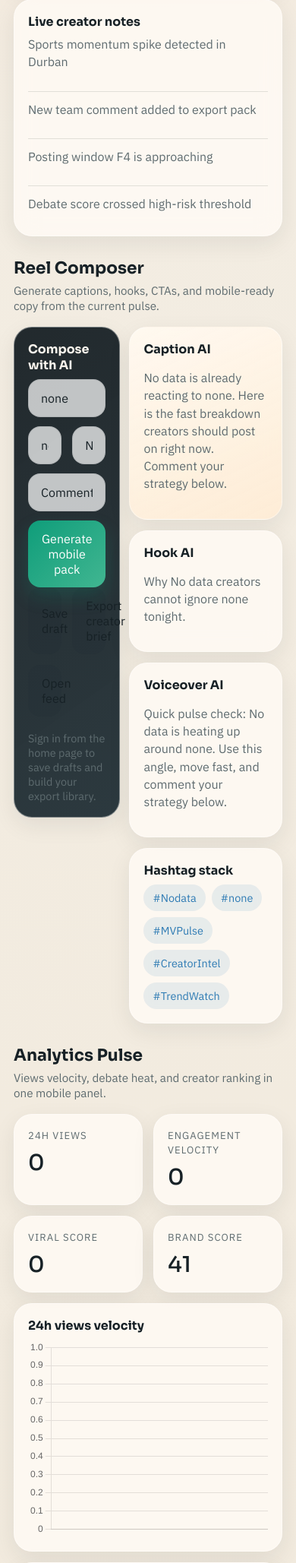
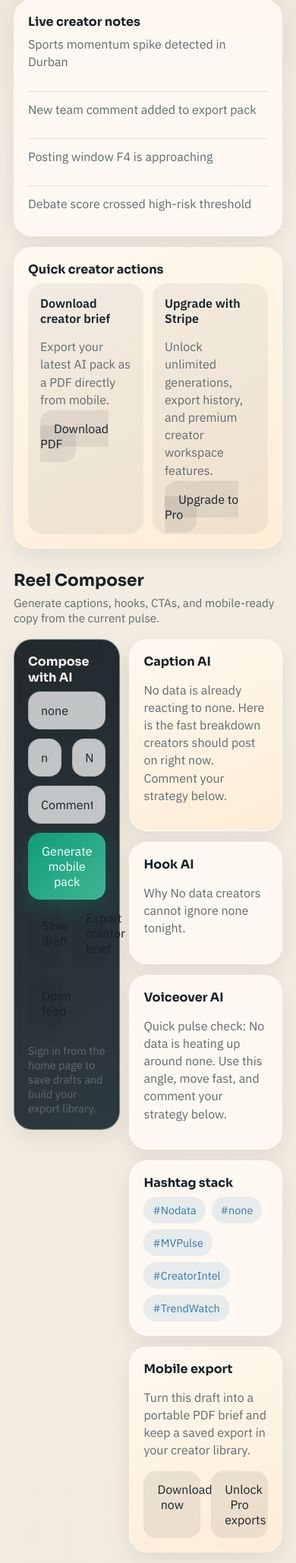
Before and after one commit to IbrahimMyeza/mv-pulse, a Flask app: page /tv in a window 390 px wide. Shown: the part 1770-3827 px from the top of the page at 76% size. Run offline with Flask 3, Linux system fonts and the light colour scheme; some libraries are stand-ins or nearby versions.

Commit message:
Improve mobile export and auth UX

```diff
--- a/app.py
+++ b/app.py
@@ -51,7 +51,9 @@ def home():
     if user_id:
         current_user = db.session.get(User, user_id)
 
-    return render_template("index.html", current_user=current_user)
+    auth_message = session.pop("auth_message", None)
+
+    return render_template("index.html", current_user=current_user, auth_message=auth_message)
 
 with app.app_context():
     db.create_all()
--- a/templates/dashboard.html
+++ b/templates/dashboard.html
@@ -517,6 +517,29 @@
             gap: 12px;
         }
 
+        .cta-grid {
+            display: grid;
+            grid-template-columns: repeat(2, minmax(0, 1fr));
+            gap: 12px;
+        }
+
+        .cta-card {
+            padding: 16px;
+            border-radius: 20px;
+            background: rgba(23, 33, 38, 0.06);
+        }
+
+        .cta-card strong {
+            display: block;
+            margin-bottom: 8px;
+        }
+
+        .full-width {
+            width: 100%;
+            justify-content: center;
+            text-align: center;
+        }
+
         .library-item {
             padding: 14px;
             border-radius: 18px;
@@ -682,6 +705,22 @@
                         {% endfor %}
                     </ul>
                 </article>
+
+                <article class="card highlight">
+                    <h3>Quick creator actions</h3>
+                    <div class="cta-grid">
+                        <div class="cta-card">
+                            <strong>Download creator brief</strong>
+                            <p>Export your latest AI pack as a PDF directly from mobile.</p>
+                            <a class="action-link full-width" href="/download-pack">Download PDF</a>
+                        </div>
+                        <div class="cta-card">
+                            <strong>Upgrade with Stripe</strong>
+                            <p>Unlock unlimited generations, export history, and premium creator workspace features.</p>
+                            <a class="action-link full-width" href="/upgrade">Upgrade to Pro</a>
+                        </div>
+                    </div>
+                </article>
             </section>
 
             <section class="screen" data-screen="create">
@@ -734,6 +773,14 @@
                                 {% for tag in composer_defaults.hashtags %}
                                 <span class="hashtag">{{ tag }}</span>
                                 {% endfor %}
+                            </div>
+                        </article>
+                        <article class="card highlight">
+                            <h3>Mobile export</h3>
+                            <p>Turn this draft into a portable PDF brief and keep a saved export in your creator library.</p>
+                            <div class="action-row">
+                                <a class="action-link full-width" href="/download-pack">Download now</a>
+                                <a class="action-link full-width" href="/upgrade">Unlock Pro exports</a>
                             </div>
                         </article>
                     </div>
@@ -867,6 +914,10 @@
                         <p><strong>{{ profile_summary.subscription_tier }}</strong> tier</p>
                         <p class="meta">{{ profile_summary.workspace_team }} team seats and {{ creator_growth_streak }} day creator streak.</p>
                         <div class="stat-chip">Usage limit: {{ profile_summary.daily_generation_limit }}</div>
+                        <div class="action-row" style="margin-top: 14px;">
+                            <a class="action-link full-width" href="/upgrade">Upgrade with Stripe</a>
+                            <a class="action-link full-width" href="/download-pack">Download latest brief</a>
+                        </div>
                     </article>
                 </div>
 
```
Also changed, not shown: routes/auth.py (+8 -0 lines), templates/index.html (+54 -2 lines).
